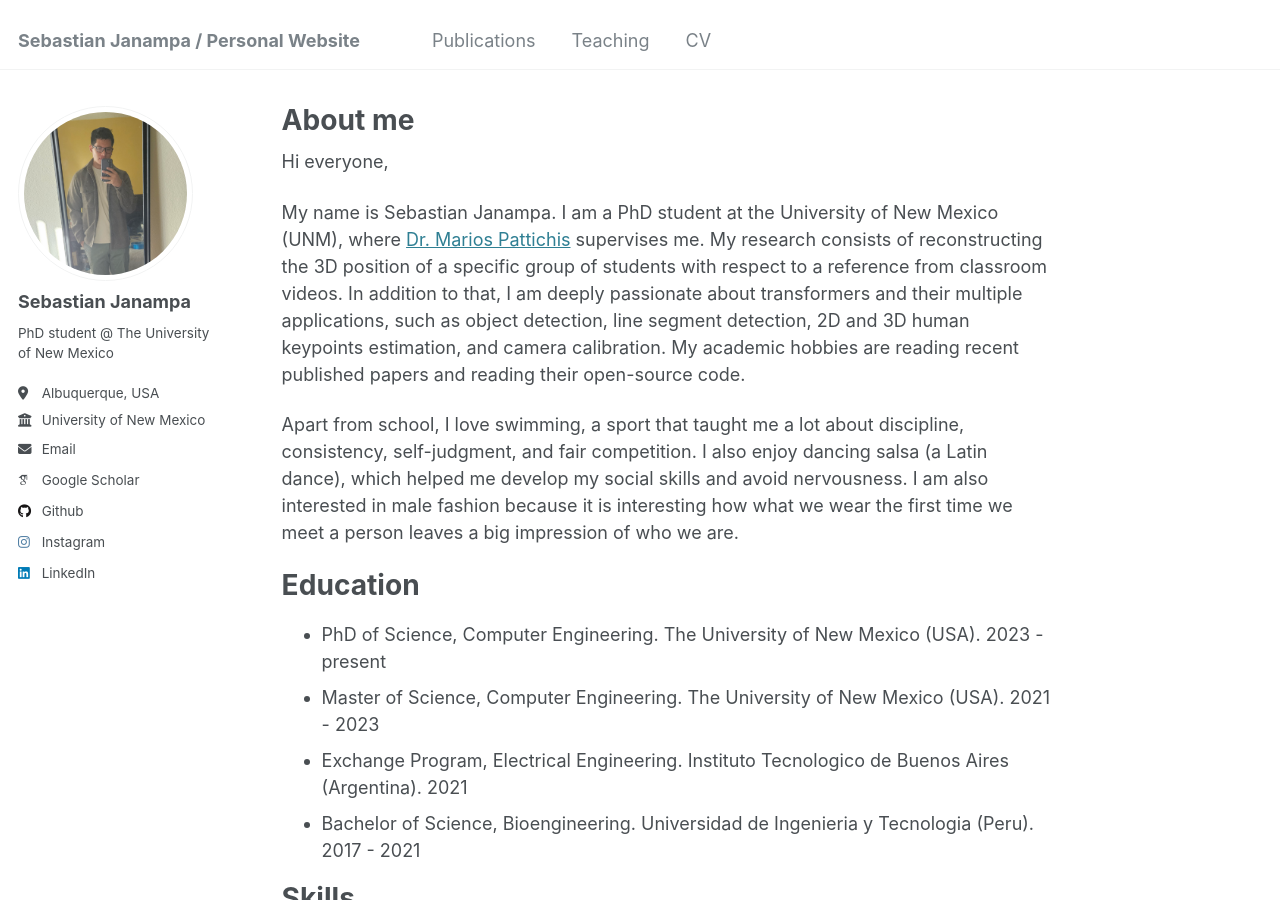
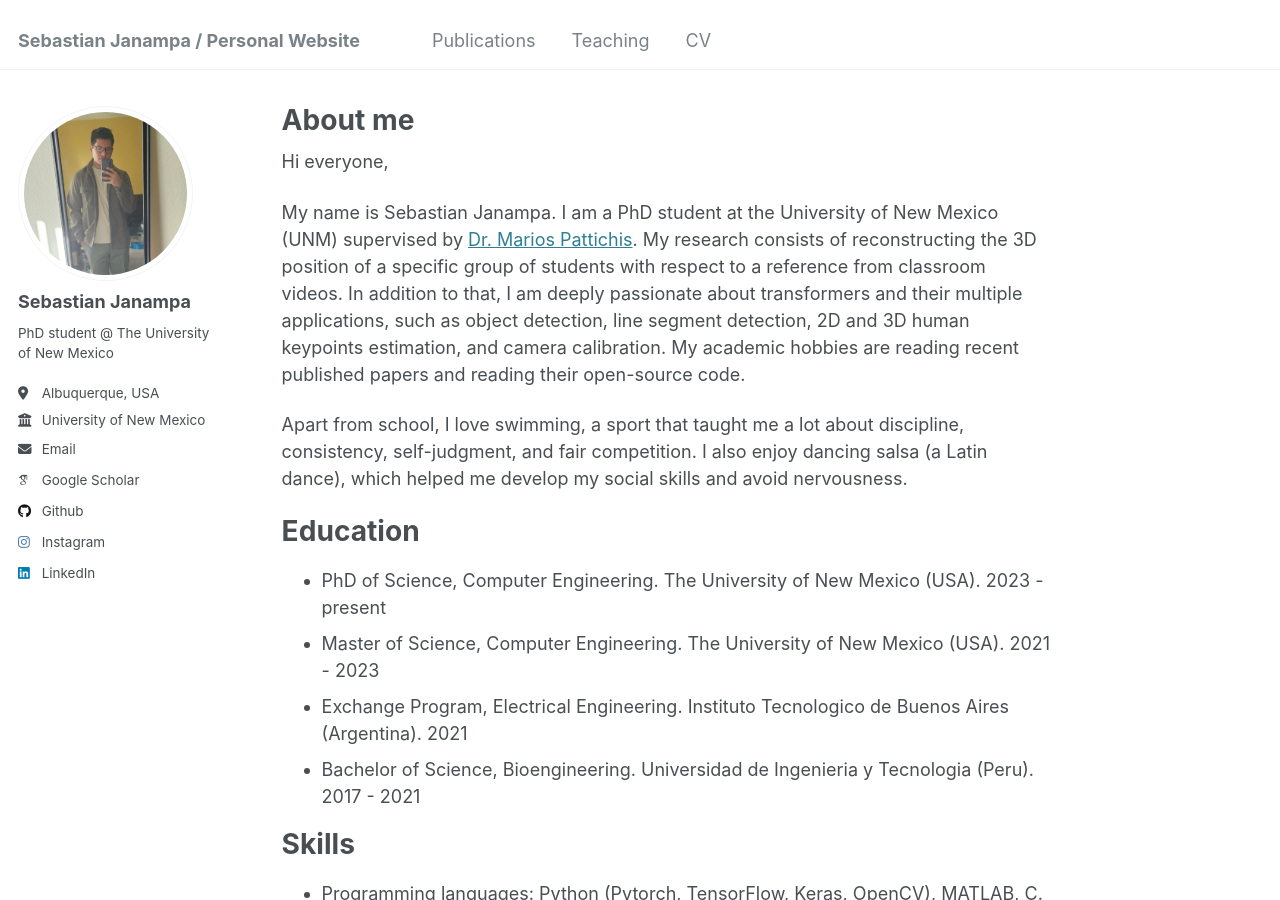
Before and after one commit to SebastianJanampa/SebastianJanampa.github.io, a Jekyll site: the page built from _pages/about.md, in a window 1280 px wide and 900 px high. Built offline with Jekyll 4.4.1, drawn with Linux system fonts in a browser that asks for light colours; some web fonts are replaced.

Commit message:
Update about.md

```diff
--- a/_pages/about.md
+++ b/_pages/about.md
@@ -9,9 +9,9 @@ redirect_from:
 
 Hi everyone,
 
-My name is Sebastian Janampa. I am a PhD student at the University of New Mexico (UNM), where [Dr. Marios Pattichis](https://scholar.google.com/citations?user=QjpKRaAAAAAJ&hl) supervises me. My research consists of reconstructing the 3D position of a specific group of students with respect to a reference from classroom videos. In addition to that, I am deeply passionate about transformers and their multiple applications, such as object detection, line segment detection, 2D and 3D human keypoints estimation, and camera calibration. My academic hobbies are reading recent published papers and reading their open-source code.
+My name is Sebastian Janampa. I am a PhD student at the University of New Mexico (UNM) supervised by [Dr. Marios Pattichis](https://scholar.google.com/citations?user=QjpKRaAAAAAJ&hl). My research consists of reconstructing the 3D position of a specific group of students with respect to a reference from classroom videos. In addition to that, I am deeply passionate about transformers and their multiple applications, such as object detection, line segment detection, 2D and 3D human keypoints estimation, and camera calibration. My academic hobbies are reading recent published papers and reading their open-source code.
 
-Apart from school, I love swimming, a sport that taught me a lot about discipline, consistency, self-judgment, and fair competition. I also enjoy dancing salsa (a Latin dance), which helped me develop my social skills and avoid nervousness. I am also interested in male fashion because it is interesting how what we wear the first time we meet a person leaves a big impression of who we are.
+Apart from school, I love swimming, a sport that taught me a lot about discipline, consistency, self-judgment, and fair competition. I also enjoy dancing salsa (a Latin dance), which helped me develop my social skills and avoid nervousness.
 
 Education
 ======
```
